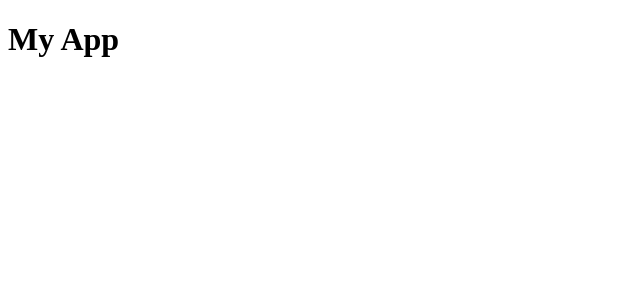
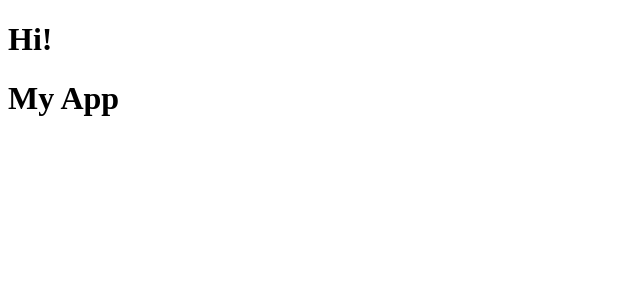
Before and after one commit to liteninkiran/brady-traversy-react-front-to-back, a React (Create React App) app: page / in a window 1280 px wide. Shown: the top 300 px of the page, without its empty margins (0-640 px from the left). Built offline with nearby package versions, Linux system fonts and the light colour scheme.

Commit message:
012 - Creating Your First Component & Props

```diff
--- a/src/App.js
+++ b/src/App.js
@@ -1,8 +1,13 @@
+import Header from './components/Header';
+
 function App() {
     return (
-        <div className="container">
-            <h1>My App</h1>
-        </div>
+        <>
+            <Header text={ 'Hi!' }/>
+            <div className='container'>
+                <h1>My App</h1>
+            </div>
+        </>
     );
 }
 
--- /dev/null
+++ b/src/components/Header.jsx
@@ -0,0 +1,21 @@
+import PropTypes from 'prop-types';
+
+function Header({ text }) {
+    return (
+        <header>
+            <div className='container'>
+                <h1>{ text }</h1>
+            </div>
+        </header>
+    );
+}
+
+Header.defaultProps = {
+    text: 'Feedback UI',
+}
+
+Header.propTypes = {
+    text: PropTypes.string,
+}
+
+export default Header;
```
